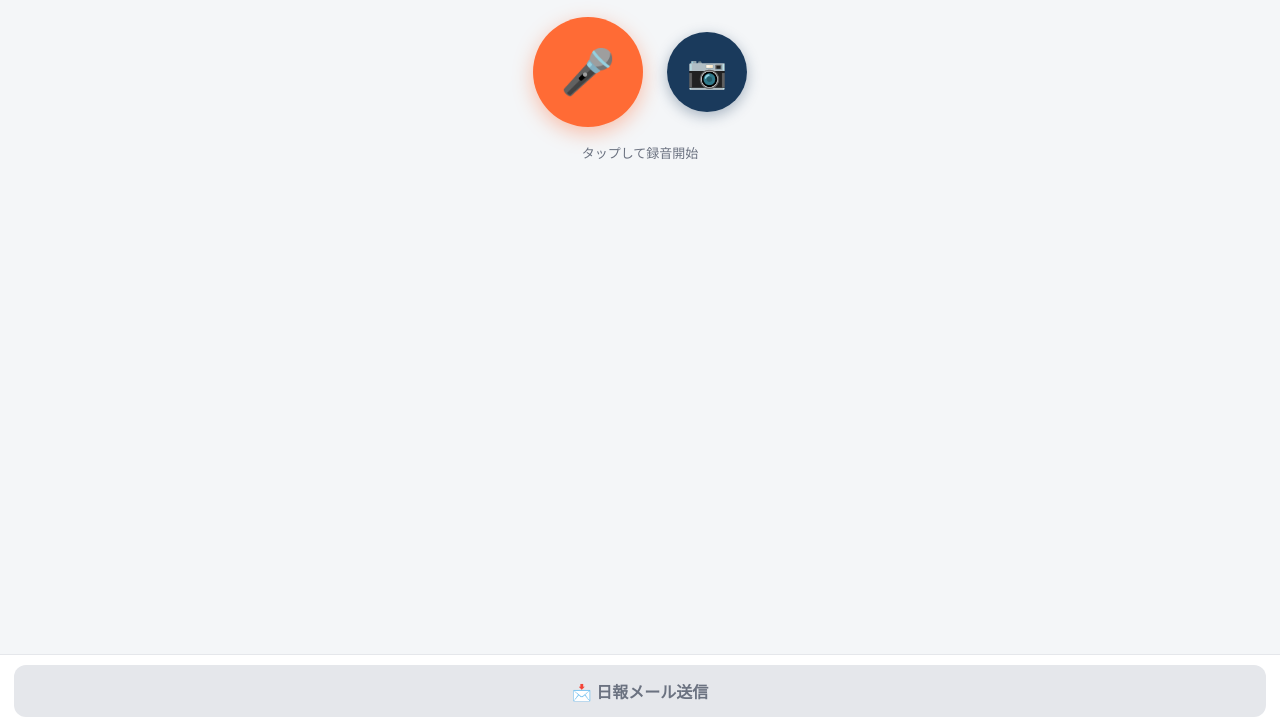
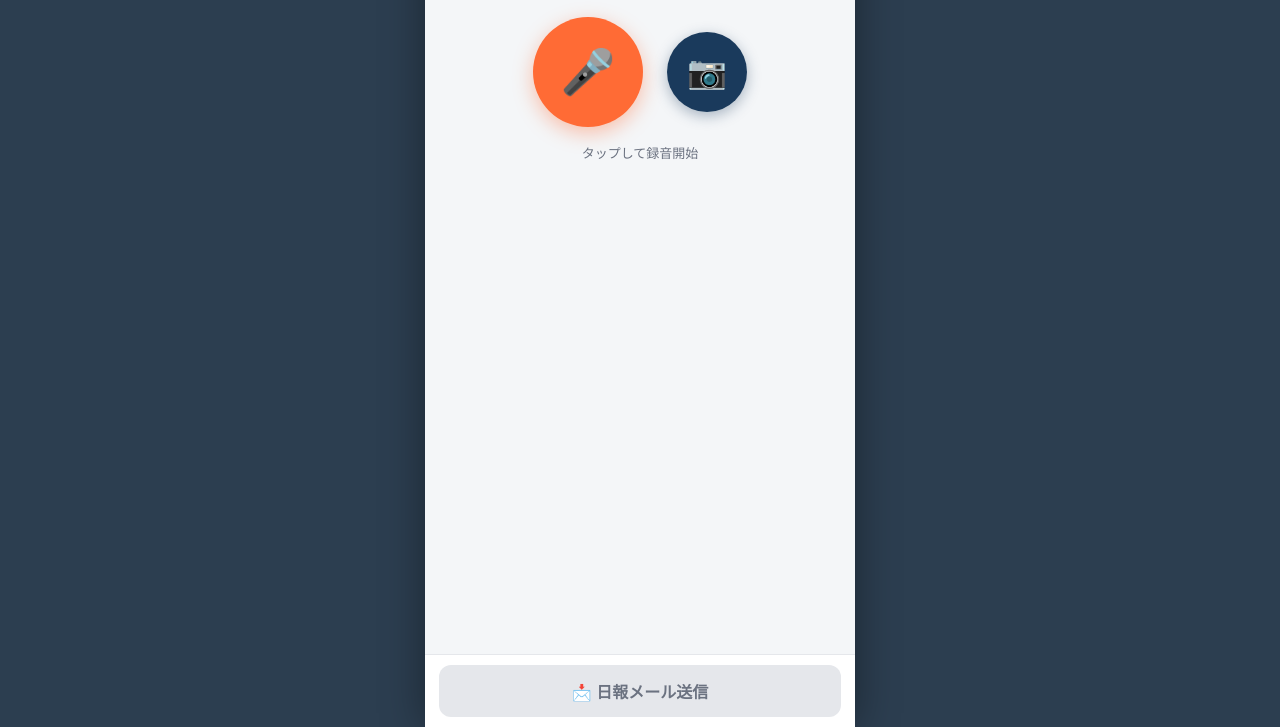
Before and after one commit to hoshikoshi-dotcom/memo, a plain HTML site: page index.html in a window 1280 px wide. Shown: the part 73-800 px from the top of the page. Drawn offline with Linux system fonts and the light colour scheme.

Commit message:
Add files via upload

```diff
--- a/index.html
+++ b/index.html
@@ -27,11 +27,19 @@
     html, body {
       height: 100%; overflow: hidden;
       font-family: -apple-system, BlinkMacSystemFont, 'Hiragino Sans', 'Hiragino Kaku Gothic ProN', sans-serif;
-      background: var(--bg); color: var(--text); user-select: none;
+      background: #2C3E50; color: var(--text); user-select: none;
     }
 
     /* SCREENS */
-    .screen { display: none; flex-direction: column; height: 100%; position: fixed; inset: 0; }
+    .screen {
+      display: none; flex-direction: column; height: 100%;
+      position: fixed;
+      top: 0; bottom: 0;
+      left: 50%; transform: translateX(-50%);
+      width: 100%; max-width: 430px;
+      background: var(--bg);
+      box-shadow: 0 0 40px rgba(0,0,0,0.4);
+    }
     .screen.active { display: flex; }
 
     /* HEADER */
```
